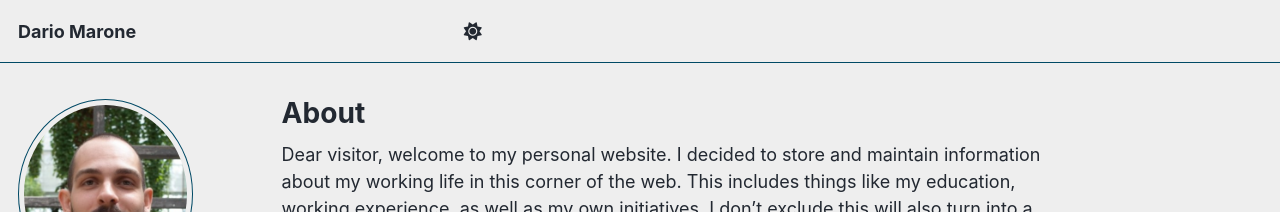
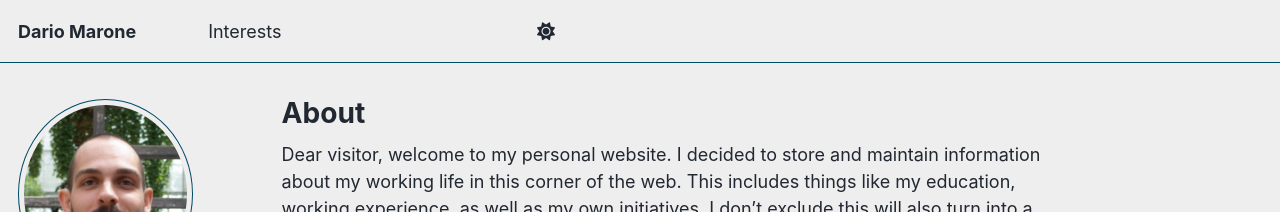
Before and after one commit to dismal-econ/dismal-econ.github.io, a Jekyll site: the page built from _pages/about.md, in a window 1280 px wide. Shown: the top 212 px of the page. Built offline with Jekyll 4.4.1, drawn with Linux system fonts in a browser that asks for light colours; some web fonts are replaced; a script that is not in the unit is left out.

Commit message:
Add 'Interests' item to navigation

```diff
--- a/_data/navigation.yml
+++ b/_data/navigation.yml
@@ -8,8 +8,8 @@
 #      Markdown formatted page while the second is generated using JSON.
 
 main:
-  - title:
-    url:
+  - title: "Interests"
+    url: /interestes.md/
 
   - title:
     url:
```
